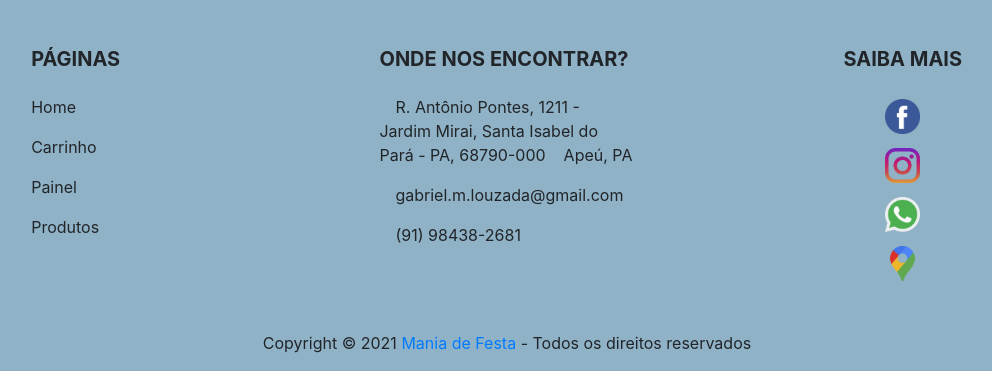
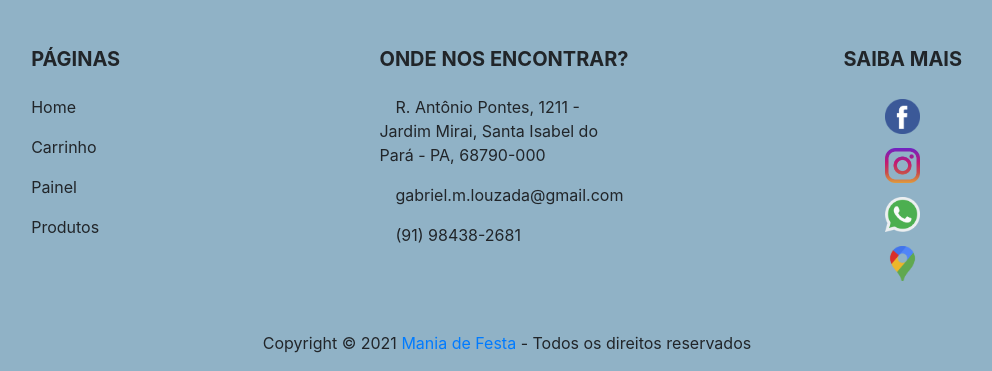
Before and after one commit to gutoPaz371/tcc, a PHP site: page /Empresa.php in a window 1280 px wide. Shown: the part 1274-1645 px from the top of the page, without its empty margins (133-1125 px from the left). Run offline with PHP 8.4, Linux system fonts and the light colour scheme.

Commit message:
correção do endereço do rodapé

```diff
--- a/Empresa.php
+++ b/Empresa.php
@@ -97,7 +97,7 @@
                     <ul class="list-unstyled">
                         <li>
                             <p>
-                                <i class="fas fa-home mr-3"></i> R. Antônio Pontes, 1211 - Jardim Mirai, Santa Isabel do Pará - PA, 68790-000 &nbsp;&nbsp;&nbsp;Apeú, PA
+                                <i class="fas fa-home mr-3"></i> R. Antônio Pontes, 1211 - Jardim Mirai, Santa Isabel do Pará - PA, 68790-000
                             </p>
                         </li>
                         <li>
```
